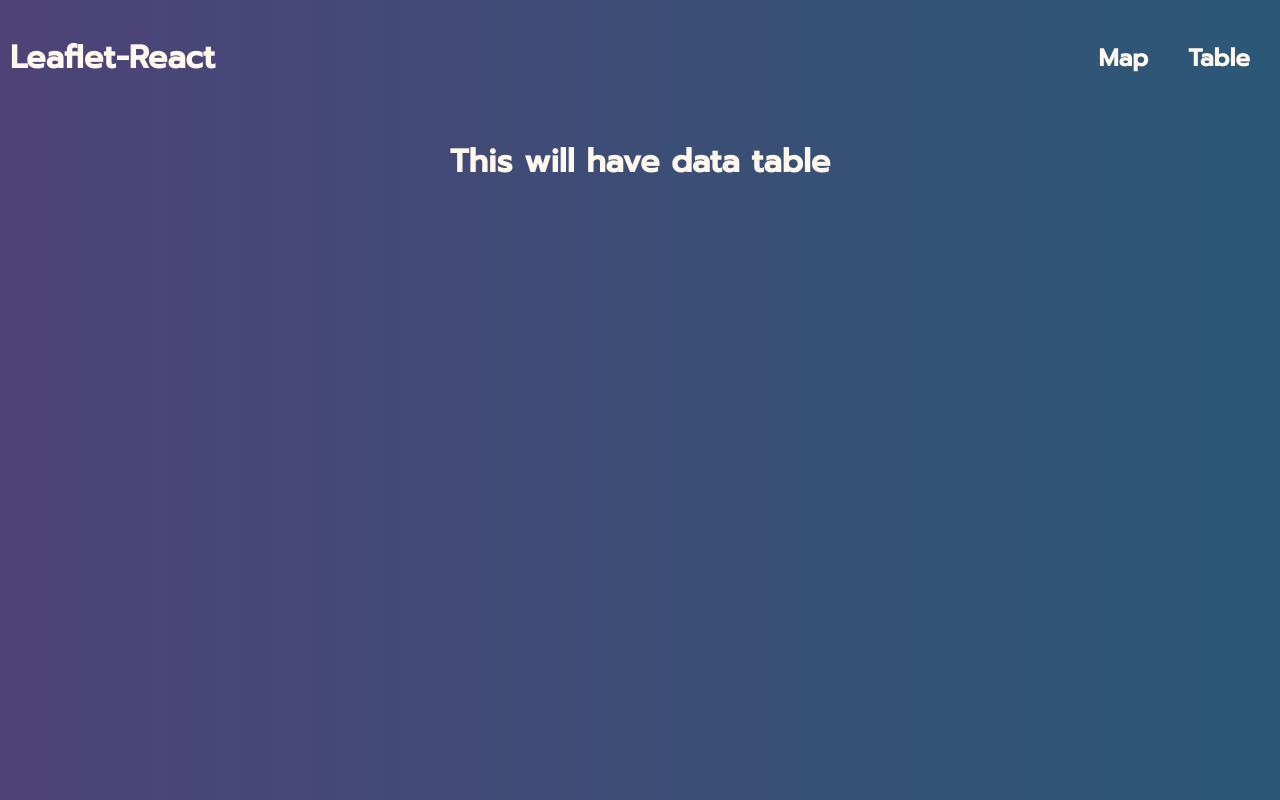
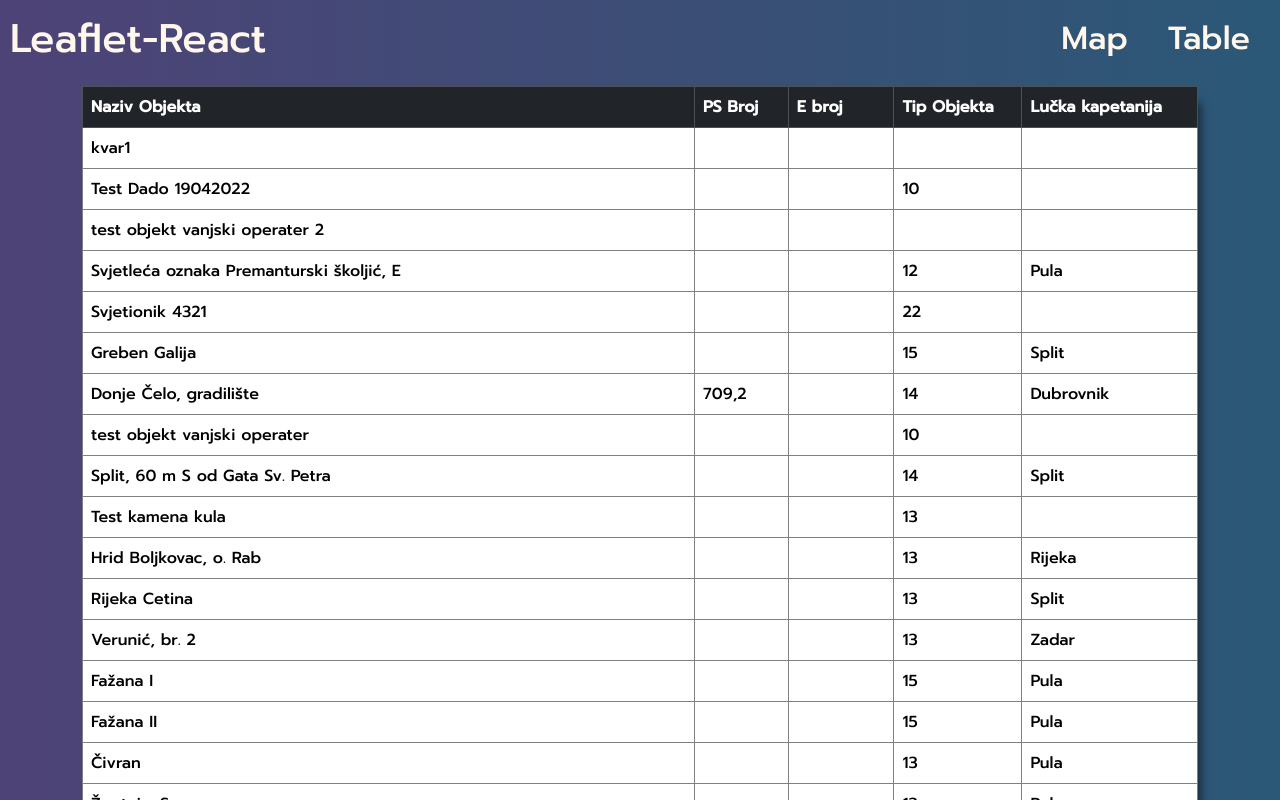
Before and after one commit to jadolinic/leaflet-maping, a React (Create React App) app: page /table in a window 1280 px wide. Shown: the top 800 px of the page. Built offline with nearby package versions, Linux system fonts and the light colour scheme; a web font is replaced by a local one.

Commit message:
added data to my table component from json

```diff
--- a/package.json
+++ b/package.json
@@ -7,6 +7,7 @@
     "@testing-library/jest-dom": "^5.16.5",
     "@testing-library/react": "^13.4.0",
     "@testing-library/user-event": "^13.5.0",
+    "bootstrap": "^5.3.0-alpha3",
     "i": "^0.3.7",
     "leaflet": "^1.9.3",
     "react": "^18.2.0",
--- a/public/index.html
+++ b/public/index.html
@@ -29,6 +29,7 @@
       href="https://fonts.googleapis.com/css2?family=Cormorant+Garamond:ital,wght@1,700&family=Prompt:wght@500&display=swap"
       rel="stylesheet"
     />
+    <link href="https://cdn.jsdelivr.net/npm/bootstrap@5.3.0-alpha3/dist/css/bootstrap.min.css" rel="stylesheet" integrity="sha384-KK94CHFLLe+nY2dmCWGMq91rCGa5gtU4mk92HdvYe+M/SXH301p5ILy+dN9+nJOZ" crossorigin="anonymous">
     <!--
       manifest.json provides metadata used when your web app is installed on a
       user's mobile device or desktop. See https://developers.google.com/web/fundamentals/web-app-manifest/
--- a/src/App.js
+++ b/src/App.js
@@ -11,13 +11,13 @@ import { Route, Routes } from "react-router-dom";
 class App extends Component {
   render() {
     return (
-      <div className="App">
+      <>
         <Navbar/>
         <Routes>
           <Route path="/" element={<Map />} />
           <Route path="/table" element={<Table />} />
         </Routes>
-      </div>
+      </>
     );
   }
 }
--- a/src/components/map/map.component.jsx
+++ b/src/components/map/map.component.jsx
@@ -4,11 +4,11 @@ import { MapContainer, TileLayer, GeoJSON } from "react-leaflet";
 import "leaflet/dist/leaflet.css";
 import L, { DivIcon, point } from "leaflet";
 import MarkerClusterGroup from "react-leaflet-cluster";
-import lokacije from "../map/objekti.json";
+import lokacije from "./objekti.json";
 
 class Map extends Component {
   onEachLocation = (lokacije, layer) => {
-    const nazivObjekta = lokacije.properties.naziv_objekta;
+    const nazivObjekta = lokacije.properties.nazivObjekta;
     const psBroj = lokacije.properties.ps_br;
     const eBroj = lokacije.properties.e_br;
     const tipObjekta = lokacije.properties.tip_objekta;
--- a/src/components/table/table.component.jsx
+++ b/src/components/table/table.component.jsx
@@ -4,12 +4,34 @@ import lokacije from "../map/objekti.json";
 
 class Table extends Component {
   render() {
-    return (
-      <div className="table">
-        <h1>This will have data table</h1>
-      </div>
-    );
-  }
+
+  return (
+    <div className="container">
+      <table className="table table-bordered">
+        <thead className="table-dark">
+          <tr>
+            <th scope="col">Naziv Objekta</th>
+            <th scope="col">PS Broj</th>
+            <th scope="col">E broj</th>
+            <th scope="col">Tip Objekta</th>
+            <th scope="col">Lučka kapetanija</th>
+          </tr>
+        </thead>
+        <tbody>
+          {lokacije.features.map((val) => (
+            <tr>
+              <td>{val.properties.naziv_objekta}</td>
+              <td>{val.properties.ps_br}</td>
+              <td>{val.properties.e_br}</td>
+              <td>{val.properties.tip_objekta}</td>
+              <td>{val.properties.lucka_kapetanija}</td>
+            </tr>
+          ))}
+        </tbody>
+      </table>
+    </div>
+  );
+};
 }
 
 export default Table;
--- a/src/components/table/table.style.css
+++ b/src/components/table/table.style.css
@@ -1,8 +1,10 @@
 .table {
-  display: flex;
-  justify-content: center;
-  align-items: center;
   font-family: "Cormorant Garamond", serif;
   font-family: "Prompt", sans-serif;
   color: #fff7ec;
+  border: 1px solid grey;
+  border-radius: 5px;
+  -webkit-box-shadow: 11px 9px 9px -8px rgba(0, 0, 0, 0.52);
+  -moz-box-shadow: 11px 9px 9px -8px rgba(0, 0, 0, 0.52);
+  box-shadow: 11px 9px 9px -8px rgba(0, 0, 0, 0.52);
 }
```
Also changed, not shown: 1 other file (tests, documents, lock files or other folders).
